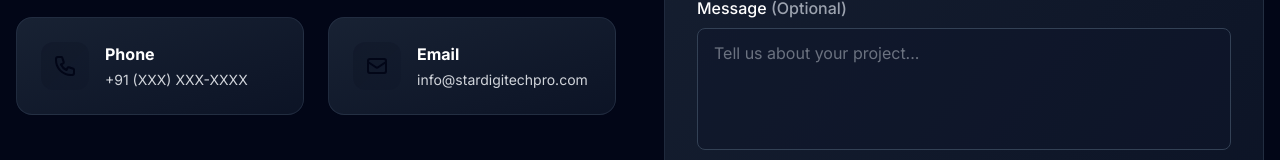
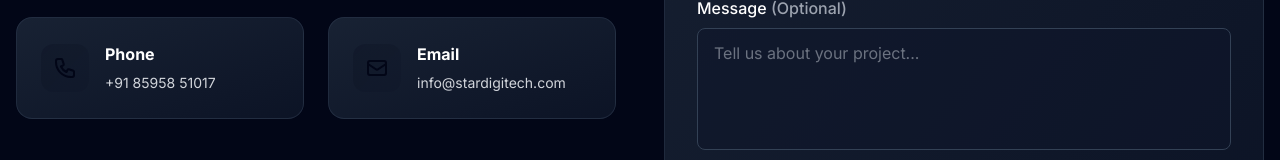
Before and after one commit to anshmydigitalcrown-ui/stardigitechpro, a Next.js app: page / in a window 1280 px wide. Shown: the part 6363-6523 px from the top of the page. Built offline with nearby package versions, Linux system fonts and the light colour scheme.

Commit message:
Fix Google Maps to show Janakpuri location and update phone/email with clickable links on home page

```diff
--- a/app/page.tsx
+++ b/app/page.tsx
@@ -858,7 +858,7 @@ export default function Home() {
               {/* Map */}
               <div className="bg-gradient-to-br from-slate-800/80 to-slate-900/80 backdrop-blur-sm rounded-2xl border border-slate-700/50 overflow-hidden">
                 <iframe
-                  src="https://www.google.com/maps/embed?pb=!1m18!1m12!1m3!1d224567.84991569844!2d77.2090212!3d28.5355161!2m3!1f0!2f0!3f0!3m2!1i1024!2i768!4f13.1!3m3!1m2!1s0x390ce5a43173357b%3A0x37ffce30c87cc03f!2sNoida%2C%20Uttar%20Pradesh!5e0!3m2!1sen!2sin!4v1732632000000!5m2!1sen!2sin"
+                  src="https://www.google.com/maps/embed?pb=!1m18!1m12!1m3!1d3501.5849848764755!2d77.08659307550486!3d28.621264075684304!2m3!1f0!2f0!3f0!3m2!1i1024!2i768!4f13.1!3m3!1m2!1s0x390d04d1e91a6f59%3A0x8f4e4e4e4e4e4e4e!2sB-638%2C%20Block%20B1%2C%20Janakpuri%2C%20New%20Delhi%2C%20Delhi%20110058!5e0!3m2!1sen!2sin!4v1732849200000!5m2!1sen!2sin"
                   width="100%"
                   height="450"
                   style={{ border: 0 }}
@@ -866,6 +866,7 @@ export default function Home() {
                   loading="lazy"
                   referrerPolicy="no-referrer-when-downgrade"
                   className="w-full h-[450px]"
+                  title="STAR DIGITECH PRO Office Location - B1-638 Janakpuri, New Delhi"
                 ></iframe>
               </div>
 
@@ -881,7 +882,9 @@ export default function Home() {
                     </div>
                     <div>
                       <h3 className="text-white font-bold mb-1">Phone</h3>
-                      <p className="text-gray-300 text-sm">+91 (XXX) XXX-XXXX</p>
+                      <a href="tel:+918595851017" className="text-gray-300 text-sm hover:text-[#1d7ba8] transition-colors">
+                        +91 85958 51017
+                      </a>
                     </div>
                   </div>
                 </div>
@@ -896,7 +899,9 @@ export default function Home() {
                     </div>
                     <div>
                       <h3 className="text-white font-bold mb-1">Email</h3>
-                      <p className="text-gray-300 text-sm">info@stardigitechpro.com</p>
+                      <a href="mailto:info@stardigitech.com" className="text-gray-300 text-sm hover:text-[#1d7ba8] transition-colors">
+                        info@stardigitech.com
+                      </a>
                     </div>
                   </div>
                 </div>
```
